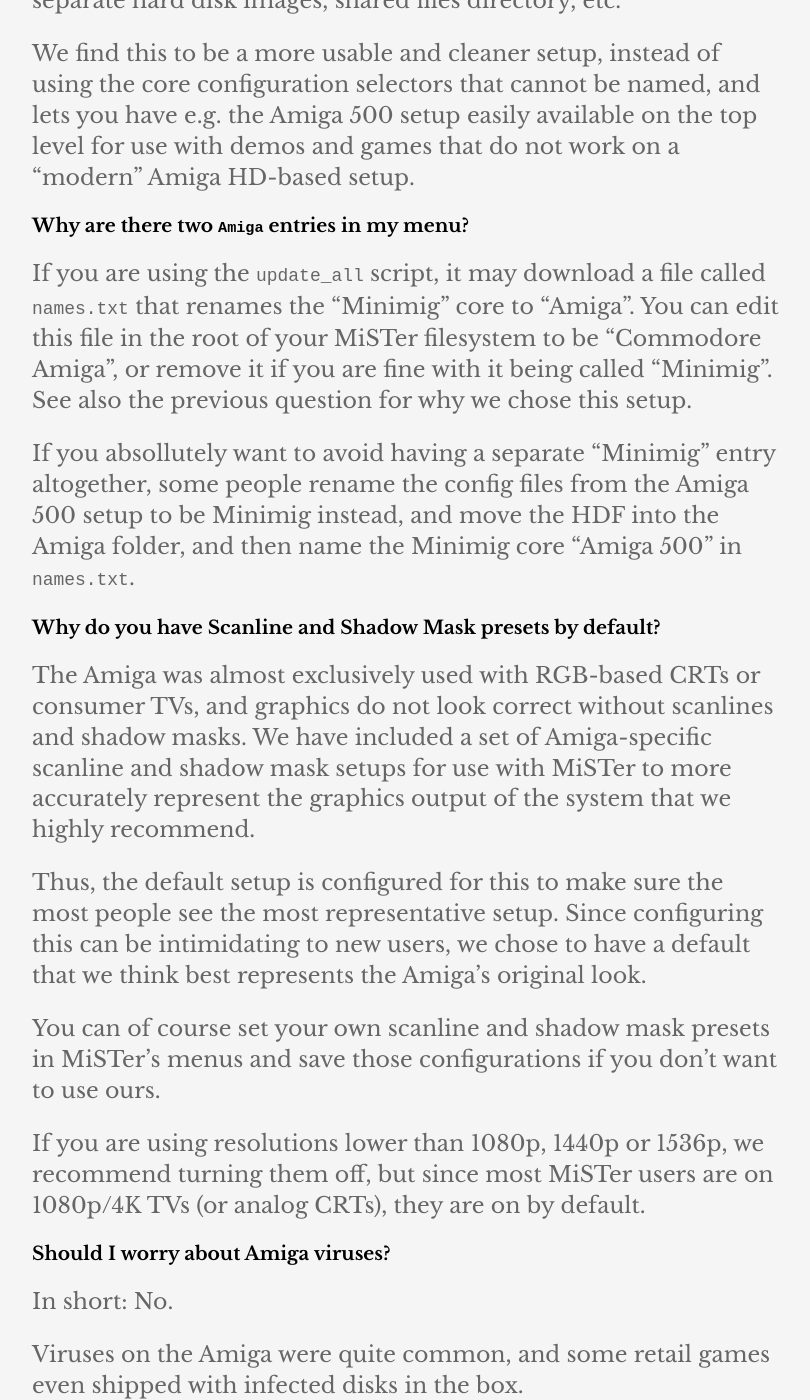
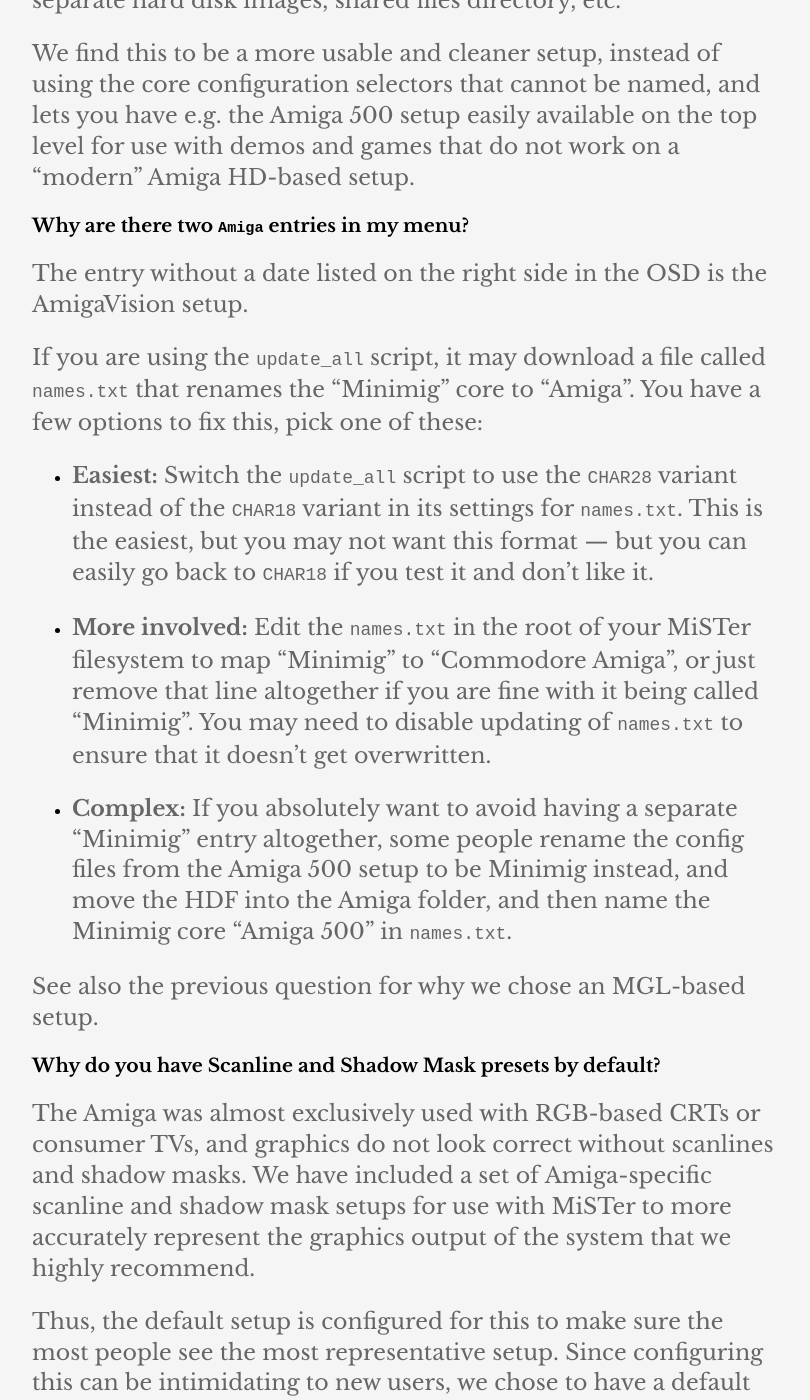
Before and after one commit to amigavision/amigavision.github.io, a Jekyll site: the page built from docs.md, in a window 1280 px wide and 1400 px high, scrolled down 11942 px. Shown: the whole window, without its empty margins (233-1043 px from the left). Built offline with Jekyll 4.4.1, drawn with Linux system fonts in a browser that asks for light colours.

Commit message:
List the various ways to address two Amiga entries

```diff
--- a/docs.md
+++ b/docs.md
@@ -246,9 +246,17 @@
 
 ### Why are there two `Amiga` entries in my menu?
 
-If you are using the `update_all` script, it may download a file called `names.txt` that renames the "Minimig" core to "Amiga". You can edit this file in the root of your MiSTer filesystem to be "Commodore Amiga", or remove it if you are fine with it being called "Minimig". See also the previous question for why we chose this setup.
+The entry without a date listed on the right side in the OSD is the AmigaVision setup.
 
-If you absollutely want to avoid having a separate "Minimig" entry altogether, some people rename the config files from the Amiga 500 setup to be Minimig instead, and move the HDF into the Amiga folder, and then name the Minimig core "Amiga 500" in `names.txt`.
+If you are using the `update_all` script, it may download a file called `names.txt` that renames the "Minimig" core to "Amiga". You have a few options to fix this, pick one of these:
+
+* **Easiest:** Switch the `update_all` script to use the `CHAR28` variant instead of the `CHAR18` variant in its settings for `names.txt`. This is the easiest, but you may not want this format — but you can easily go back to `CHAR18` if you test it and don't like it.
+
+* **More involved:** Edit the `names.txt` in the root of your MiSTer filesystem to map "Minimig" to "Commodore Amiga", or just remove that line altogether if you are fine with it being called "Minimig". You may need to disable updating of `names.txt` to ensure that it doesn't get overwritten.
+
+* **Complex:** If you absolutely want to avoid having a separate "Minimig" entry altogether, some people rename the config files from the Amiga 500 setup to be Minimig instead, and move the HDF into the Amiga folder, and then name the Minimig core "Amiga 500" in `names.txt`.
+
+See also the previous question for why we chose an MGL-based setup.
 
 ### Why do you have Scanline and Shadow Mask presets by default?
 
```
